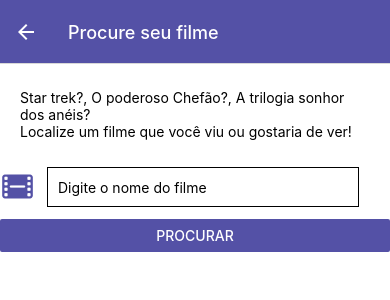
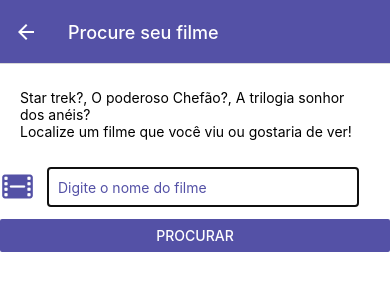
Before and after one commit to 77bueno/dahora-films, a React Native app: screen /BuscarFilmes in a window 390 px wide. Shown: the top 300 px of the page. Built offline with nearby package versions, Linux system fonts and the light colour scheme; a web font is replaced by a local one.

Commit message:
Update BuscarFilmes.js

```diff
--- a/src/screens/BuscarFilmes.js
+++ b/src/screens/BuscarFilmes.js
@@ -1,22 +1,24 @@
-import { Button, StyleSheet, Text, TextInput, View, Alert } from "react-native";
+import { Button, StyleSheet, Text, TextInput, View, Alert, Vibration } from "react-native";
 import React, { useState } from "react";
 import SafeContainer from "../components/SafeContainer";
 import { Ionicons } from "@expo/vector-icons";
 
-export default function BuscarFilmes({ navigation }) {
+export default function BuscarFilmes() {
   const [filme, setFilme] = useState("");
 
-  const handleChangeText = (text) => {
-    setFilme(text);
-  };
+  const filmeDigitado = (valorDigitado) => {
+    setFilme(valorDigitado);
+    console.log(valorDigitado);
+  }
 
-  const handleSearch = () => {
-    if (filme.trim() === "") {
-      Alert.alert("Ops!", "Você deve digitar o nome de um filme!");
-    } else {
-      Alert.alert("Você procurou por:", filme);
+  const buscarfilme = () => {
+    if( !filme ){
+      Vibration.vibrate(500);
+      return Alert.alert("Ops! ", "Você deve digitar um filme!");
     }
-  };
+
+    Alert.alert("Você procurou por: ", filme);
+  }
 
   return (
     <SafeContainer>
@@ -32,13 +34,17 @@ export default function BuscarFilmes({ navigation }) {
           <TextInput
             style={estilos.input}
             placeholder="Digite o nome do filme"
-            keyboardType="text"
-            onChangeText={handleChangeText}
+            onSubmitEditing={buscarfilme}
+            onChangeText={filmeDigitado}
+            placeholderTextColor={"#5451a6"}
+            maxLength={30}
+            autoFocus
+            enterKeyHint="search"
           />
         </View>
         <Button
           title="Procurar"
-          onPress={handleSearch}
+          onPress={buscarfilme}
           color={"#5451a6"}
         />
       </View>
@@ -58,6 +64,7 @@ const estilos = StyleSheet.create({
     margin: 12,
     borderWidth: 1,
     padding: 10,
+    borderColor: "#5451a6",
     width: "80%",
   },
   sessaoInput: {
```
